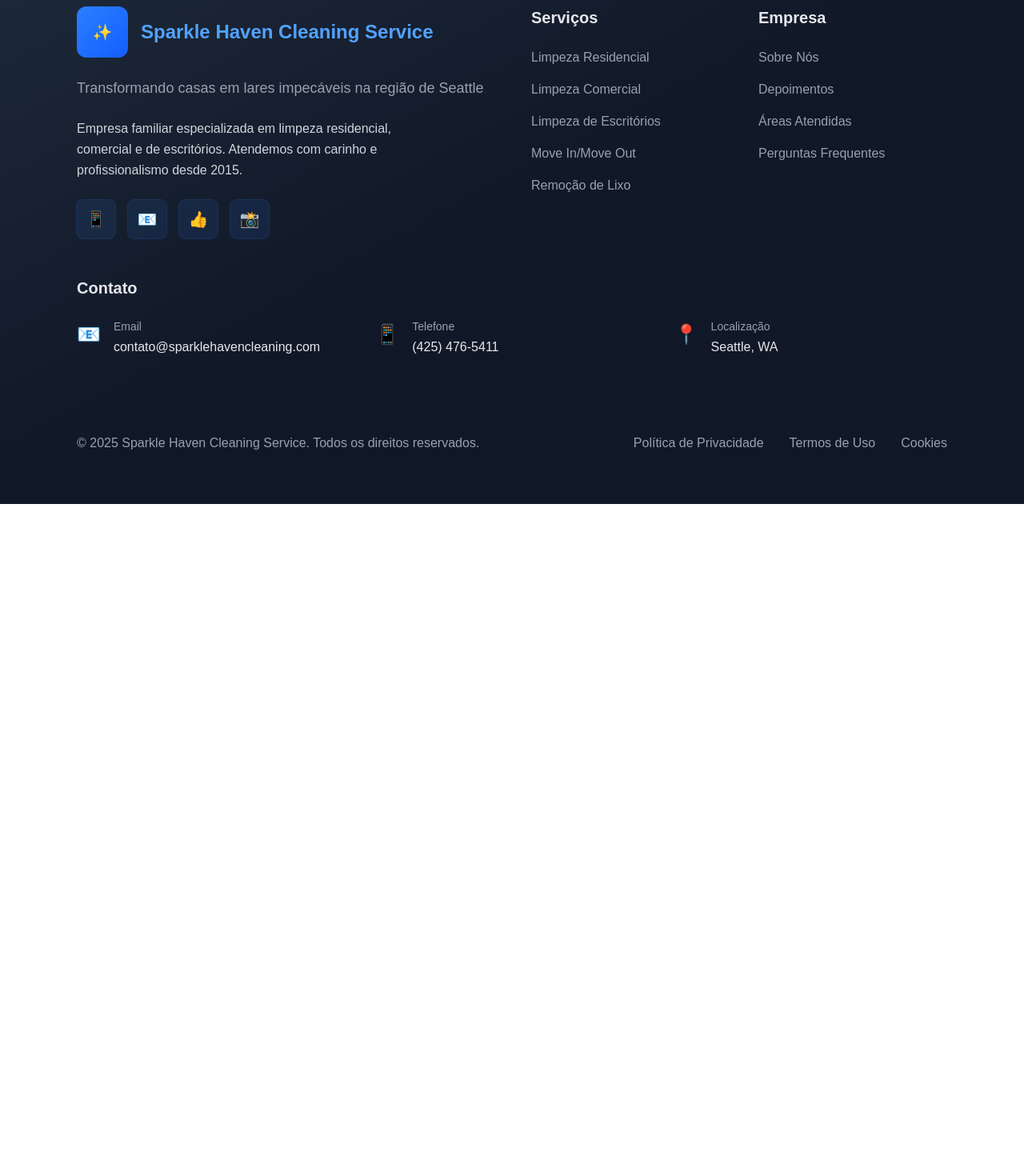
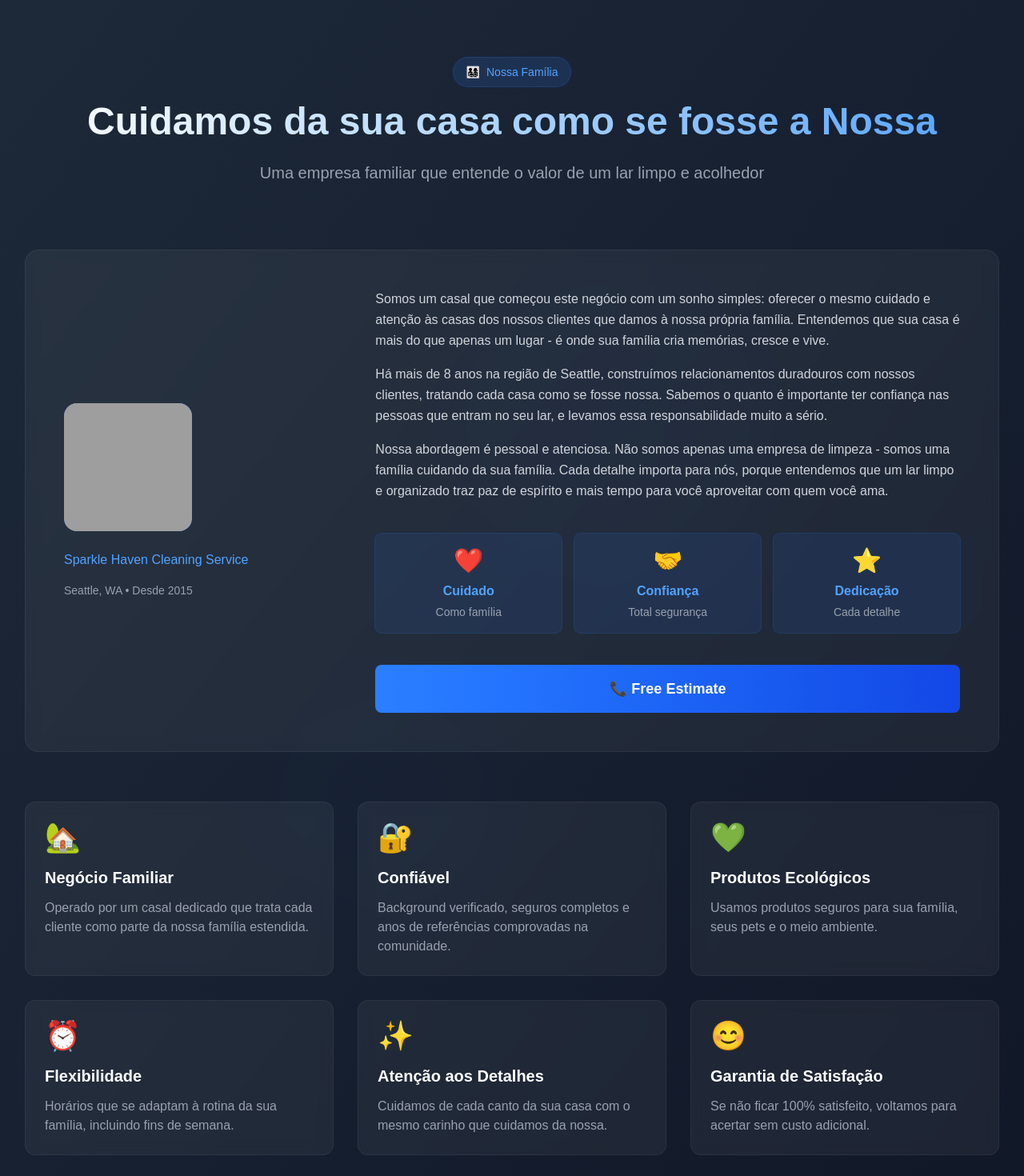
Before and after one commit to Claudio-Silva-Bispo/sparklehaven-website-project, a Next.js app: page / in a window 1280 px wide. Shown: the part 880-2350 px from the top of the page at 80% size. Before the commit the page ends 1510 px from the top, so only its background shows below. Built offline with nearby package versions, Linux system fonts and the light colour scheme; grey boxes are pictures that could not be loaded.

Commit message:
FEAT - Criação da sessão Sobre a empresa

```diff
--- /dev/null
+++ b/src/components/About.tsx
@@ -0,0 +1,193 @@
+import React, { useEffect, useState } from 'react';
+
+const About = () => {
+  const [isVisible, setIsVisible] = useState(false);
+  const [showPhoto, setShowPhoto] = useState(false);
+
+  useEffect(() => {
+    const observer = new IntersectionObserver(
+      ([entry]) => {
+        if (entry.isIntersecting) {
+          setIsVisible(true);
+        }
+      },
+      { threshold: 0.1 }
+    );
+
+    const section = document.getElementById('about');
+    if (section) {
+      observer.observe(section);
+    }
+
+    return () => {
+      if (section) {
+        observer.unobserve(section);
+      }
+    };
+  }, []);
+
+  useEffect(() => {
+    const timer = setTimeout(() => {
+      setShowPhoto(true);
+    }, 2000);
+
+    return () => clearTimeout(timer);
+  }, []);
+
+  const scrollToSection = (sectionId: string) => {
+    const element = document.getElementById(sectionId);
+    if (element) {
+      element.scrollIntoView({ behavior: 'smooth', block: 'start' });
+    }
+  };
+
+  return (
+    <section
+      id="about"
+      className="relative bg-gradient-to-br from-gray-800 to-gray-900 text-white py-20 lg:py-32 overflow-hidden"
+    >
+      {/* Background Effects */}
+      <div className="absolute inset-0">
+        <div className="absolute top-0 left-0 w-full h-full opacity-10">
+          <div className="absolute top-1/4 right-1/4 w-96 h-96 bg-blue-500/20 rounded-full blur-3xl"></div>
+          <div className="absolute bottom-1/4 left-1/4 w-80 h-80 bg-blue-500/15 rounded-full blur-3xl"></div>
+        </div>
+      </div>
+
+      <div className="container mx-auto px-4 sm:px-6 lg:px-8 relative z-10">
+
+        {/* Section Header */}
+        <div className="text-center mb-16 lg:mb-20">
+          <div className="inline-flex items-center gap-2 bg-blue-500/15 ring-1 ring-blue-500/30 rounded-full px-4 py-2 text-sm text-blue-400 font-medium mb-5">
+            <span>👨‍👩‍👧‍👦</span>
+            <span>Nossa Família</span>
+          </div>
+
+          <h2 className="text-4xl xl md:text-5xl lg:text-4xl xl:text-5xl font-extrabold mb-6 bg-gradient-to-r from-white to-blue-400 bg-clip-text text-transparent text-start lg:text-center">
+            Cuidamos da sua casa como se fosse a Nossa
+          </h2>
+
+          <p className="text-lg lg:text-xl text-gray-400 max-w-3xl mx-auto leading-relaxed text-start lg:text-center">
+            Uma empresa familiar que entende o valor de um lar limpo e acolhedor
+          </p>
+        </div>
+
+        {/* Personal Intro */}
+        <div className={`bg-white/5 backdrop-blur-sm ring-1 ring-white/10 rounded-2xl p-8 lg:p-12 mb-16 transition-all duration-700 ${
+          isVisible ? 'opacity-100 translate-y-0' : 'opacity-0 translate-y-10'
+        }`}>
+          <div className="grid grid-cols-1 lg:grid-cols-3 gap-8 lg:gap-12 items-center">
+
+            {/* Avatar/Profile */}
+            <div className="text-center lg:text-left">
+              <div className="w-32 h-32 lg:w-40 lg:h-40 mx-auto lg:mx-0 mb-6 rounded-2xl overflow-hidden flex items-center justify-center bg-gradient-to-br from-blue-500 to-blue-600">
+                {showPhoto ? (
+                  <img
+                    src="/assets/family/couple-photo.jpg"
+                    alt="Nossa Família"
+                    className="w-full h-full object-cover"
+                  />
+                ) : (
+                  <div className="w-full h-full flex items-center justify-center text-5xl lg:text-6xl">
+                    👨‍👩‍👧‍👦
+                  </div>
+                )}
+              </div>
+
+              <div className="text-blue-400 font-medium mb-4">
+                Sparkle Haven Cleaning Service
+              </div>
+              <div className="text-gray-400 text-sm">Seattle, WA • Desde 2015</div>
+            </div>
+
+            {/* Bio */}
+            <div className="lg:col-span-2 space-y-4">
+              <p className="text-gray-300 leading-relaxed">
+                Somos um casal que começou este negócio com um sonho simples: oferecer o mesmo cuidado e atenção às casas dos nossos clientes que damos à nossa própria família. Entendemos que sua casa é mais do que apenas um lugar - é onde sua família cria memórias, cresce e vive.
+              </p>
+              <p className="text-gray-300 leading-relaxed">
+                Há mais de 8 anos na região de Seattle, construímos relacionamentos duradouros com nossos clientes, tratando cada casa como se fosse nossa. Sabemos o quanto é importante ter confiança nas pessoas que entram no seu lar, e levamos essa responsabilidade muito a sério.
+              </p>
+              <p className="text-gray-300 leading-relaxed">
+                Nossa abordagem é pessoal e atenciosa. Não somos apenas uma empresa de limpeza - somos uma família cuidando da sua família. Cada detalhe importa para nós, porque entendemos que um lar limpo e organizado traz paz de espírito e mais tempo para você aproveitar com quem você ama.
+              </p>
+
+              {/* Valores */}
+              <div className="grid grid-cols-1 sm:grid-cols-3 gap-4 pt-6">
+                <div className="bg-blue-500/10 ring-1 ring-blue-500/20 rounded-lg p-4 text-center">
+                  <div className="text-3xl mb-2">❤️</div>
+                  <div className="text-blue-400 font-semibold mb-1">Cuidado</div>
+                  <div className="text-gray-400 text-sm">Como família</div>
+                </div>
+                <div className="bg-blue-500/10 ring-1 ring-blue-500/20 rounded-lg p-4 text-center">
+                  <div className="text-3xl mb-2">🤝</div>
+                  <div className="text-blue-400 font-semibold mb-1">Confiança</div>
+                  <div className="text-gray-400 text-sm">Total segurança</div>
+                </div>
+                <div className="bg-blue-500/10 ring-1 ring-blue-500/20 rounded-lg p-4 text-center">
+                  <div className="text-3xl mb-2">⭐</div>
+                  <div className="text-blue-400 font-semibold mb-1">Dedicação</div>
+                  <div className="text-gray-400 text-sm">Cada detalhe</div>
+                </div>
+              </div>
+
+              <div className="flex flex-col sm:flex-row gap-4 items-center pt-6">
+                <button
+                  onClick={() => scrollToSection('contact')}
+                  className="bg-gradient-to-r from-blue-500 to-blue-700 hover:from-blue-600 hover:to-blue-800 text-white px-4 py-4 lg:px-8 lg:py-4 rounded-lg font-semibold md:text-lg transition-all duration-300 hover:-translate-y-1 hover:shadow-lg hover:shadow-blue-500/25 flex items-center w-full justify-center"
+                >
+                  <a
+                    href="tel:+14255886654"
+                  >
+                    📞 Free Estimate
+                  </a>
+                </button>
+              </div>
+            </div>
+          </div>
+        </div>
+
+        {/* Why Choose Us */}
+        <div className="grid grid-cols-1 md:grid-cols-2 lg:grid-cols-3 gap-6 lg:gap-8">
+          <div className="bg-white/5 backdrop-blur-sm ring-1 ring-white/10 rounded-xl p-6 hover:bg-white/10 transition-all duration-300">
+            <div className="text-4xl mb-4">🏡</div>
+            <h3 className="text-xl font-bold text-white mb-3">Negócio Familiar</h3>
+            <p className="text-gray-400">Operado por um casal dedicado que trata cada cliente como parte da nossa família estendida.</p>
+          </div>
+
+          <div className="bg-white/5 backdrop-blur-sm ring-1 ring-white/10 rounded-xl p-6 hover:bg-white/10 transition-all duration-300">
+            <div className="text-4xl mb-4">🔐</div>
+            <h3 className="text-xl font-bold text-white mb-3">Confiável</h3>
+            <p className="text-gray-400">Background verificado, seguros completos e anos de referências comprovadas na comunidade.</p>
+          </div>
+
+          <div className="bg-white/5 backdrop-blur-sm ring-1 ring-white/10 rounded-xl p-6 hover:bg-white/10 transition-all duration-300">
+            <div className="text-4xl mb-4">💚</div>
+            <h3 className="text-xl font-bold text-white mb-3">Produtos Ecológicos</h3>
+            <p className="text-gray-400">Usamos produtos seguros para sua família, seus pets e o meio ambiente.</p>
+          </div>
+
+          <div className="bg-white/5 backdrop-blur-sm ring-1 ring-white/10 rounded-xl p-6 hover:bg-white/10 transition-all duration-300">
+            <div className="text-4xl mb-4">⏰</div>
+            <h3 className="text-xl font-bold text-white mb-3">Flexibilidade</h3>
+            <p className="text-gray-400">Horários que se adaptam à rotina da sua família, incluindo fins de semana.</p>
+          </div>
+
+          <div className="bg-white/5 backdrop-blur-sm ring-1 ring-white/10 rounded-xl p-6 hover:bg-white/10 transition-all duration-300">
+            <div className="text-4xl mb-4">✨</div>
+            <h3 className="text-xl font-bold text-white mb-3">Atenção aos Detalhes</h3>
+            <p className="text-gray-400">Cuidamos de cada canto da sua casa com o mesmo carinho que cuidamos da nossa.</p>
+          </div>
+
+          <div className="bg-white/5 backdrop-blur-sm ring-1 ring-white/10 rounded-xl p-6 hover:bg-white/10 transition-all duration-300">
+            <div className="text-4xl mb-4">😊</div>
+            <h3 className="text-xl font-bold text-white mb-3">Garantia de Satisfação</h3>
+            <p className="text-gray-400">Se não ficar 100% satisfeito, voltamos para acertar sem custo adicional.</p>
+          </div>
+        </div>
+      </div>
+    </section>
+  );
+};
+
+export default About;
--- a/src/pages/index.tsx
+++ b/src/pages/index.tsx
@@ -1,10 +1,12 @@
 import Hero from '../components/Hero'
+import About from '../components/About'
 
 export default function Home() {
 
   return (
     <div>
       <Hero/>
+      <About/>
     </div>
 
   )
```
Also changed, not shown: src/components/Hero.tsx (+4 -4 lines).
